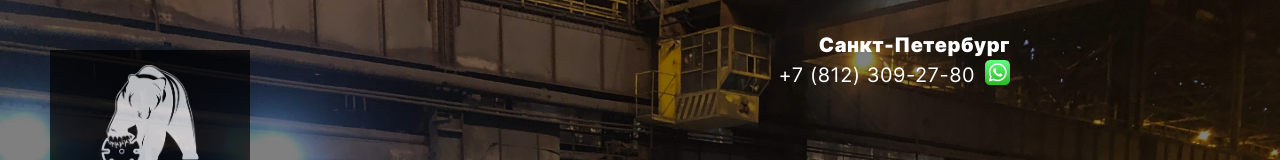
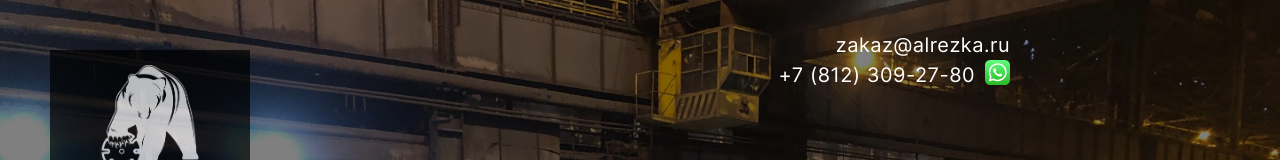
Before and after one commit to TizJourney/alrezka, a React (Create React App) app: page / in a window 1280 px wide. Shown: the top 160 px of the page. Built offline with nearby package versions, Linux system fonts and the light colour scheme.

Commit message:
Поменять заказ на email

```diff
--- a/src/components/Header/Header.js
+++ b/src/components/Header/Header.js
@@ -9,7 +9,7 @@ import { CONTACTS } from '../../utils/context'
 export default function Header(props) {
   return (
     <header className={classnames(props.className, 'header')}>
-      <p className='header__text'>Санкт-Петербург</p>
+      <a className='header__link' href={`mailto:${CONTACTS.email}`}>{CONTACTS.email}</a>
       <nav className='header__links-block header__contacts'>
         <a className='header__link' href={`tel:+${CONTACTS.telRaw}`} >{CONTACTS.tel}</a>
         <a className='header__link'  target='_blank' rel='noreferrer' href={`https://wa.me/${CONTACTS.telRaw}`} ><img className='header__whatsapp-icon' src={whatsappIcon} alt='whatsApp'/></a>
```
